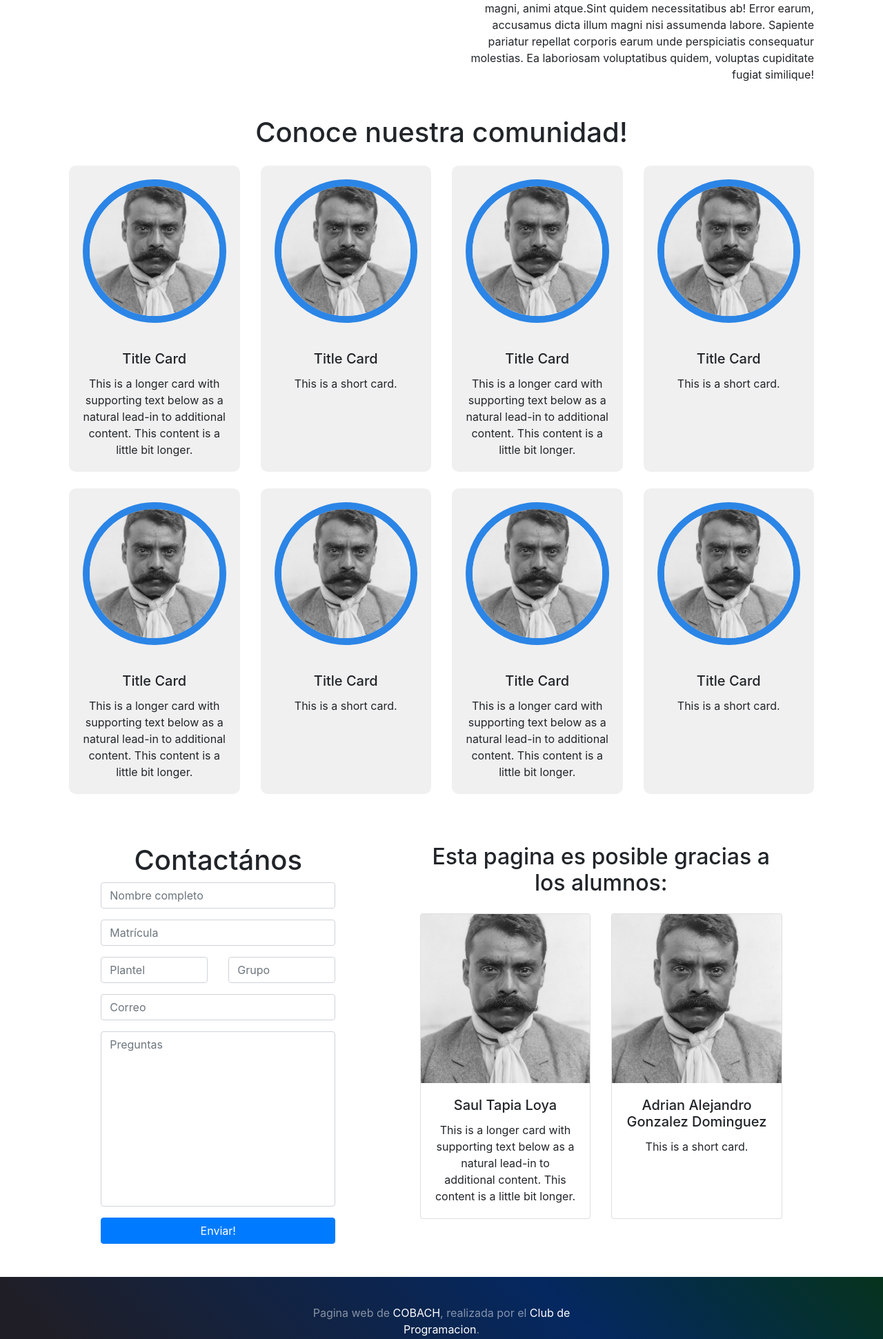
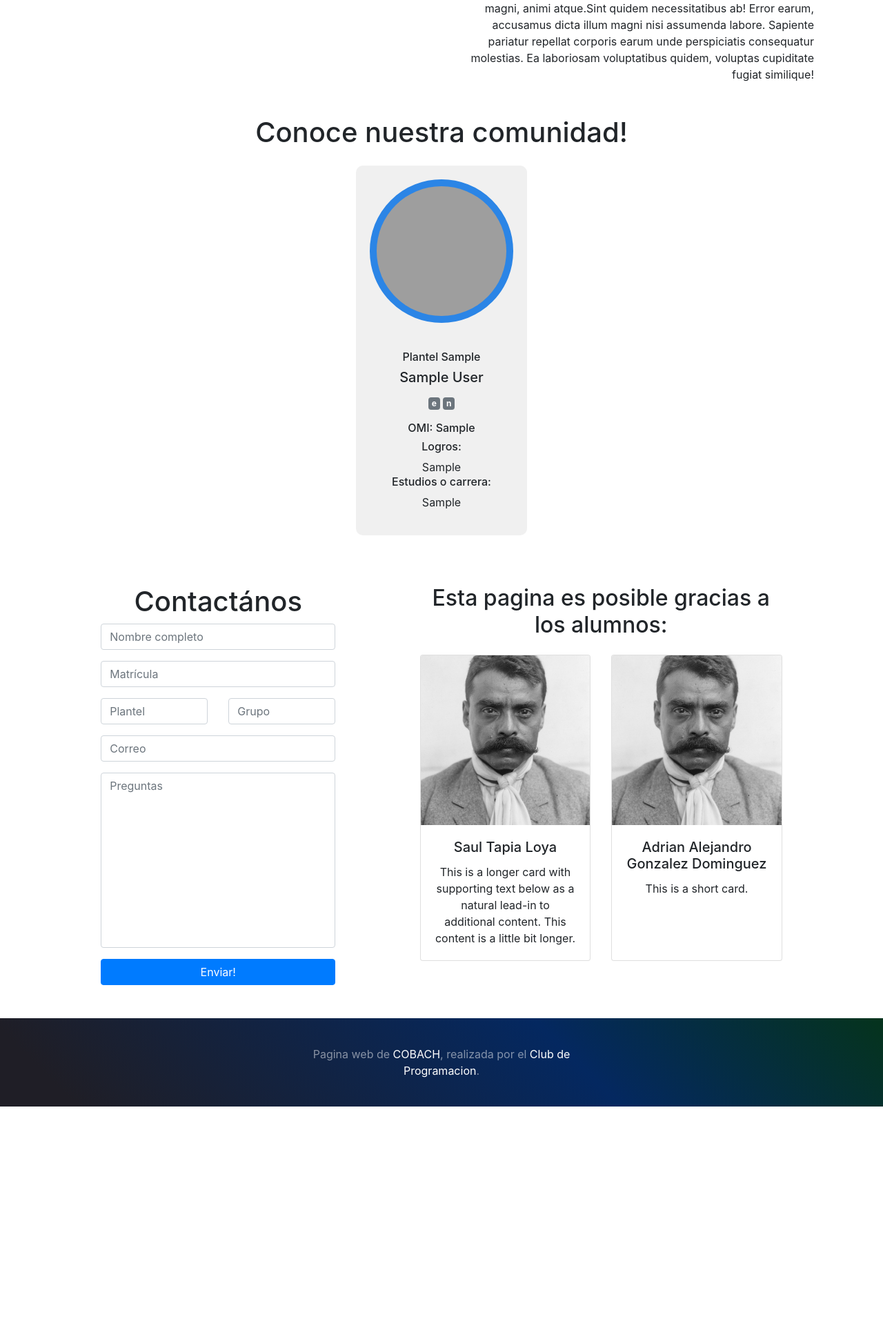
Before and after one commit to cobachih-dev/django-website, a Django app: template templates/website/home.html in a window 1280 px wide. Shown: the part 1352-3293 px from the top of the page at 69% size. After the commit the page ends 2956 px from the top, so only its background shows below. Run offline with Django 3.2, Linux system fonts and the light colour scheme; the template is opened without the code that fills it: values that come from a table or form of the project are taken from there, others are empty; tables that the repository leaves empty hold one stand-in row (values such as "Sample post"); some libraries are stand-ins or nearby versions; grey boxes are pictures that could not be loaded.

Commit message:
Connection of the cards with the database, and personalization of the same

```diff
--- a/static/css/style.css
+++ b/static/css/style.css
@@ -6,6 +6,8 @@ background: rgb(24,23,31);
 background: linear-gradient(45deg, rgba(24,23,31,0.5046393557422969) 0%, rgba(32,108,228,0.5) 47%, rgba(39,203,127,0.5) 85%);
 
 footer:
+background: rgb(31,30,38);
+background: linear-gradient(45deg, rgba(31,30,38,1) 8%, rgba(4,40,96,1) 64%, rgba(5,51,30,1) 99%);
 
 */
 .people-photo{
@@ -19,8 +21,13 @@ footer:
     border-radius: 10px;
     border: none;
 }
+.badge{
+    font-size: 12px;
+}
 .community-cards-container .people-photo{
     border: 10px solid #2b85e6;
+    object-position: center center;
+    background-color: #2b85e6;
 }
 .footer{
     background: rgb(31,30,38);
--- a/templates/website/meet_our_community.html
+++ b/templates/website/meet_our_community.html
@@ -5,126 +5,34 @@
     </h1>
     <div class="community-cards-container">
         <div class="row row-cols-2 justify-content-center row-cols-md-3 row-cols-lg-4">
+            {% for olympian in olympians %}
                 <div class="col mb-4">
                     <div class="card h-100">
                     <div class="image-container">
                         <div class="photo-container embed-responsive embed-responsive-1by1">
-                        <img src="{% static 'img/picture-example-1.jpg' %}" class="card-img-top embed-responsive-item rounded-circle people-photo" alt="..." >
+                            <img src="https://drive.google.com/uc?export=view&id={{ olympian.picture }}" class="card-img-top embed-responsive-item rounded-circle people-photo" alt="..." >
                         </div>
                     </div>
                     <div class="card-body">
-                    <h5 class="card-title">Title Card</h5>
+                        <h6>Plantel {{ olympian.school }}</h6>
+                        <h5 class="card-title">{{ olympian.full_name }}</h5>
+                        {% for language in olympian.languages %}
+                            <span class="badge badge-{% if language == "Python"%}primary{% elif language == "Javascript"%}warning{% elif language == "C++"%}info{% elif language == "C"%}success{% elif language == "C#"%}dark{% elif language == "HTML"%}light{% elif language == "Java"%}danger{% else %}secondary{% endif %}
+                            ">
+                                {{ language }}
+                            </span>
+                        {% endfor %}
                         <p class="card-text">
-                        This is a longer card with supporting text below as a natural lead-in to additional content. This content is a little bit longer.
+                            <div class="h6">OMI: {{ olympian.participations }}</div>
+                            <div class="h6">Logros:</div>
+                            {{ olympian.achievements }}
+                            <div class="h6">Estudios o carrera:</div>
+                            {{ olympian.career }}
                         </p>
                     </div>
                     </div>
                 </div>
-            <div class="col mb-4">
-                <div class="card h-100">
-                <div class="image-container">
-                    <div class="photo-container embed-responsive embed-responsive-1by1">
-                        <img src="{% static 'img/picture-example-1.jpg' %}" class="card-img-top embed-responsive-item rounded-circle people-photo" alt="..." >
-                    </div>
-                </div>
-                <div class="card-body">
-                    <h5 class="card-title">Title Card</h5>
-                    <p class="card-text">
-                        This is a short card.
-                    </p>
+            {% endfor %}
         </div>
     </div>
 </div>
-            <div class="col mb-4">
-                <div class="card h-100">
-                <div class="image-container">
-                    <div class="photo-container embed-responsive embed-responsive-1by1">
-                        <img src="{% static 'img/picture-example-1.jpg' %}" class="card-img-top embed-responsive-item rounded-circle people-photo" alt="..." >
-                    </div>
-                </div>
-                <div class="card-body">
-                    <h5 class="card-title">Title Card</h5>
-                    <p class="card-text">
-                        This is a longer card with supporting text below as a natural lead-in to additional content. This content is a little bit longer.
-                    </p>
-                </div>
-                </div>
-            </div>
-            <div class="col mb-4">
-                <div class="card h-100">
-                <div class="image-container">
-                    <div class="photo-container embed-responsive embed-responsive-1by1">
-                        <img src="{% static 'img/picture-example-1.jpg' %}" class="card-img-top embed-responsive-item rounded-circle people-photo" alt="..." >
-                    </div>
-                </div>
-                <div class="card-body">
-                    <h5 class="card-title">Title Card</h5>
-                    <p class="card-text">
-                        This is a short card.
-                    </p>
-                </div>
-                </div>
-            </div>
-            <div class="col mb-4">
-                <div class="card h-100">
-                <div class="image-container">
-                    <div class="photo-container embed-responsive embed-responsive-1by1">
-                        <img src="{% static 'img/picture-example-1.jpg' %}" class="card-img-top embed-responsive-item rounded-circle people-photo" alt="..." >
-                    </div>
-                </div>
-                <div class="card-body">
-                    <h5 class="card-title">Title Card</h5>
-                    <p class="card-text">
-                        This is a longer card with supporting text below as a natural lead-in to additional content. This content is a little bit longer.
-                    </p>
-                </div>
-                </div>
-            </div>
-            <div class="col mb-4">
-                <div class="card h-100">
-                <div class="image-container">
-                    <div class="photo-container embed-responsive embed-responsive-1by1">
-                        <img src="{% static 'img/picture-example-1.jpg' %}" class="card-img-top embed-responsive-item rounded-circle people-photo" alt="..." >
-                    </div>
-                </div>
-                <div class="card-body">
-                    <h5 class="card-title">Title Card</h5>
-                    <p class="card-text">
-                        This is a short card.
-                    </p>
-                </div>
-                </div>
-            </div>
-            <div class="col mb-4">
-                <div class="card h-100">
-                <div class="image-container">
-                    <div class="photo-container embed-responsive embed-responsive-1by1">
-                        <img src="{% static 'img/picture-example-1.jpg' %}" class="card-img-top embed-responsive-item rounded-circle people-photo" alt="..." >
-                    </div>
-                </div>
-                <div class="card-body">
-                    <h5 class="card-title">Title Card</h5>
-                    <p class="card-text">
-                        This is a longer card with supporting text below as a natural lead-in to additional content. This content is a little bit longer.
-                    </p>
-                </div>
-                </div>
-            </div>
-            <div class="col mb-4">
-                <div class="card h-100">
-                <div class="image-container">
-                    <div class="photo-container embed-responsive embed-responsive-1by1">
-                        <img src="{% static 'img/picture-example-1.jpg' %}" class="card-img-top embed-responsive-item rounded-circle people-photo" alt="..." >
-                    </div>
-                </div>
-                <div class="card-body">
-                    <h5 class="card-title">Title Card</h5>
-                    <p class="card-text">
-                        This is a short card.
-                    </p>
-                </div>
-                </div>
-            </div>
-        </div>
-    </div>
-</div>
```
Also changed, not shown: website/views.py (+15 -1 lines). Lines whose indentation alone changed are shown as unchanged.
